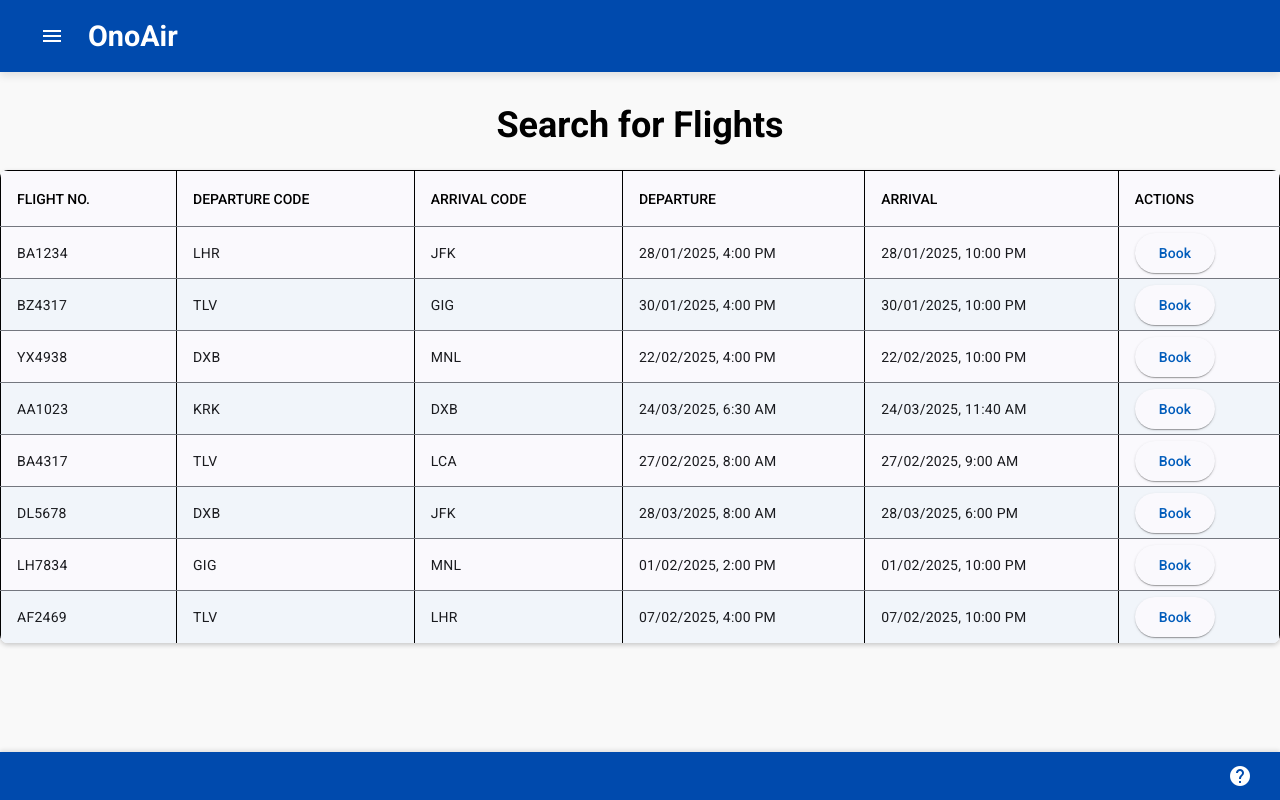
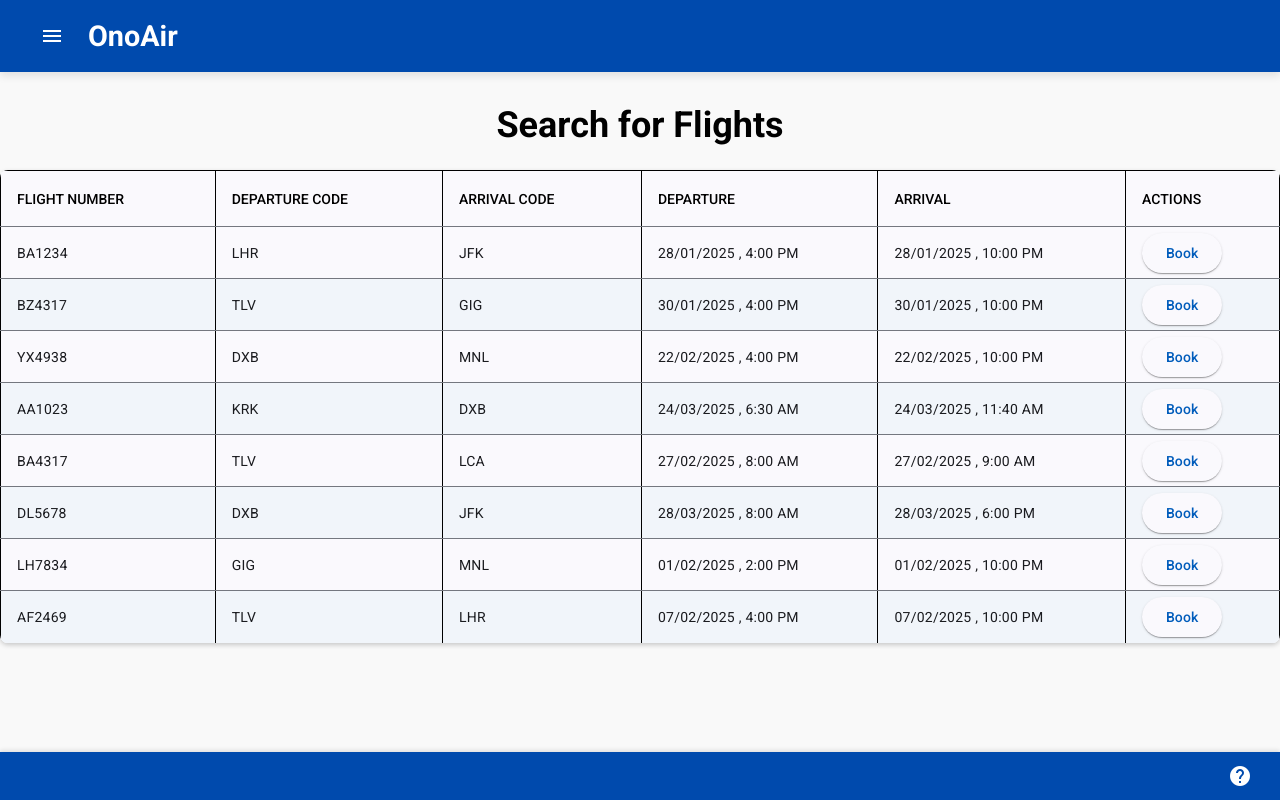
Before and after one commit to OmriKadouri97/ONOAirWeb_P2-, an Angular app in the folder ONOAirWeb_P2/: page /search-flight in a window 1280 px wide. Built offline with nearby package versions, Linux system fonts and the light colour scheme.

Commit message:
Improve the UI of the following components: Manage Flights, Bookings, Search Flight, and Ticket Details

```diff
--- a/ONOAirWeb_P2/src/features/admin/ManageFlights/manage-flights.component.html
+++ b/ONOAirWeb_P2/src/features/admin/ManageFlights/manage-flights.component.html
@@ -23,13 +23,13 @@
       <!-- Departure Date Column -->
       <ng-container matColumnDef="departureDateTime">
         <th mat-header-cell *matHeaderCellDef mat-sort-header>Departure</th>
-        <td mat-cell *matCellDef="let flight">{{ flight.departureDateTime | date: 'dd/MM/yyyy, h:mm a' }}</td>
+        <td mat-cell *matCellDef="let flight">{{ flight.departureDateTime | date: 'dd/MM/yyyy , h:mm a' }}</td>
       </ng-container>
 
       <!-- Arrival Date Column -->
       <ng-container matColumnDef="arrivalDateTime">
         <th mat-header-cell *matHeaderCellDef mat-sort-header>Arrival</th>
-        <td mat-cell *matCellDef="let flight">{{ flight.arrivalDateTime | date: 'dd/MM/yyyy, h:mm a' }}</td>
+        <td mat-cell *matCellDef="let flight">{{ flight.arrivalDateTime | date: 'dd/MM/yyyy , h:mm a' }}</td>
       </ng-container>
 
       <!-- Number of Seats Column -->
--- a/ONOAirWeb_P2/src/features/home/home.component.html
+++ b/ONOAirWeb_P2/src/features/home/home.component.html
@@ -26,7 +26,7 @@
     <table mat-table [dataSource]="futureFlights" matSort class="mat-elevation-z8">
       <!-- Flight Number Column -->
       <ng-container matColumnDef="flightNumber">
-        <th mat-header-cell *matHeaderCellDef mat-sort-header>Flight No.</th>
+        <th mat-header-cell *matHeaderCellDef mat-sort-header>Flight Number</th>
         <td mat-cell *matCellDef="let flight">{{ flight.flightNumber }}</td>
       </ng-container>
 
--- a/ONOAirWeb_P2/src/features/user/bookings/bookings.component.html
+++ b/ONOAirWeb_P2/src/features/user/bookings/bookings.component.html
@@ -4,10 +4,10 @@
       <img [src]="reservation.destinationImage" alt="Destination Image" />
       <div class="reservation-details">
         <p><strong>Origin:</strong> {{ reservation.origin }}</p>
-        <p><strong>Boarding:</strong> {{ reservation.boardingDateTime | date: 'dd/MM/yyyy, h:mm a' }}</p>
+        <p><strong>Boarding:</strong> {{ reservation.boardingDateTime | date: 'dd/MM/yyyy , h:mm a' }}</p>
         <p><strong>Destination:</strong> {{ reservation.destination }}</p>
-        <p><strong>Landing:</strong> {{ reservation.landingDateTime | date: 'dd/MM/yyyy, h:mm a' }}</p>
-        <p><strong>No. of passengers:</strong> {{ reservation.numberOfPassengers }}</p>
+        <p><strong>Landing:</strong> {{ reservation.landingDateTime | date: 'dd/MM/yyyy , h:mm a' }}</p>
+        <p><strong>Number of passengers:</strong> {{ reservation.numberOfPassengers }}</p>
         <button mat-raised-button color="primary" (click)="navigateToTicketDetails(reservation.reservationCode)">
           View Ticket
         </button>
@@ -19,10 +19,10 @@
       <img [src]="reservation.destinationImage" alt="Destination Image" />
       <div class="reservation-details">
         <p><strong>Origin:</strong> {{ reservation.origin }}</p>
-        <p><strong>Boarding:</strong> {{ reservation.boardingDateTime | date: 'dd/MM/yyyy, h:mm a' }}</p>
+        <p><strong>Boarding:</strong> {{ reservation.boardingDateTime | date: 'dd/MM/yyyy , h:mm a' }}</p>
         <p><strong>Destination:</strong> {{ reservation.destination }}</p>
-        <p><strong>Landing:</strong> {{ reservation.landingDateTime | date: 'dd/MM/yyyy, h:mm a' }}</p>
-        <p><strong>No. of passengers:</strong> {{ reservation.numberOfPassengers }}</p>
+        <p><strong>Landing:</strong> {{ reservation.landingDateTime | date: 'dd/MM/yyyy , h:mm a' }}</p>
+        <p><strong>Number of passengers:</strong> {{ reservation.numberOfPassengers }}</p>
         <button mat-raised-button color="primary" (click)="navigateToTicketDetails(reservation.reservationCode)">
           View Ticket
         </button>
--- a/ONOAirWeb_P2/src/features/user/search-flight/search-flight.component.html
+++ b/ONOAirWeb_P2/src/features/user/search-flight/search-flight.component.html
@@ -3,7 +3,7 @@
     <table mat-table [dataSource]="dataSource" matSort class="mat-elevation-z8">
       <!-- Flight Number Column -->
       <ng-container matColumnDef="flightNumber">
-        <th mat-header-cell *matHeaderCellDef mat-sort-header>Flight No.</th>
+        <th mat-header-cell *matHeaderCellDef mat-sort-header>Flight Number</th>
         <td mat-cell *matCellDef="let flight">{{ flight.flightNumber }}</td>
       </ng-container>
 
@@ -22,13 +22,13 @@
       <!-- Departure Date and Time Column -->
       <ng-container matColumnDef="departureDateTime">
         <th mat-header-cell *matHeaderCellDef mat-sort-header>Departure</th>
-        <td mat-cell *matCellDef="let flight">{{ flight.departureDateTime | date: 'dd/MM/yyyy, h:mm a' }}</td>
+        <td mat-cell *matCellDef="let flight">{{ flight.departureDateTime | date: 'dd/MM/yyyy , h:mm a' }}</td>
       </ng-container>
 
       <!-- Arrival Date and Time Column -->
       <ng-container matColumnDef="arrivalDateTime">
         <th mat-header-cell *matHeaderCellDef mat-sort-header>Arrival</th>
-        <td mat-cell *matCellDef="let flight">{{ flight.arrivalDateTime | date: 'dd/MM/yyyy, h:mm a' }}</td>
+        <td mat-cell *matCellDef="let flight">{{ flight.arrivalDateTime | date: 'dd/MM/yyyy , h:mm a' }}</td>
       </ng-container>
 
       <!-- Actions Column -->
--- a/ONOAirWeb_P2/src/features/user/ticket-details/ticket-details.component.html
+++ b/ONOAirWeb_P2/src/features/user/ticket-details/ticket-details.component.html
@@ -5,8 +5,8 @@
       <p><strong>Flight Number:</strong> {{ reservation.flightNumber }}</p>
       <p><strong>Origin:</strong> {{ reservation.origin }}</p>
       <p><strong>Destination:</strong> {{ reservation.destination }}</p>
-      <p><strong>Boarding Date and Time:</strong> {{ reservation.boardingDateTime | date: 'dd/MM/yyyy, h:mm a' }}</p>
-      <p><strong>Landing Date and Time:</strong> {{ reservation.landingDateTime | date: 'dd/MM/yyyy, h:mm a' }}</p>
+      <p><strong>Boarding Date and Time:</strong> {{ reservation.boardingDateTime | date: 'dd/MM/yyyy , h:mm a' }}</p>
+      <p><strong>Landing Date and Time:</strong> {{ reservation.landingDateTime | date: 'dd/MM/yyyy , h:mm a' }}</p>
       <p><strong>Number of Passengers:</strong> {{ reservation.numberOfPassengers }}</p>
     </div>
 
```
